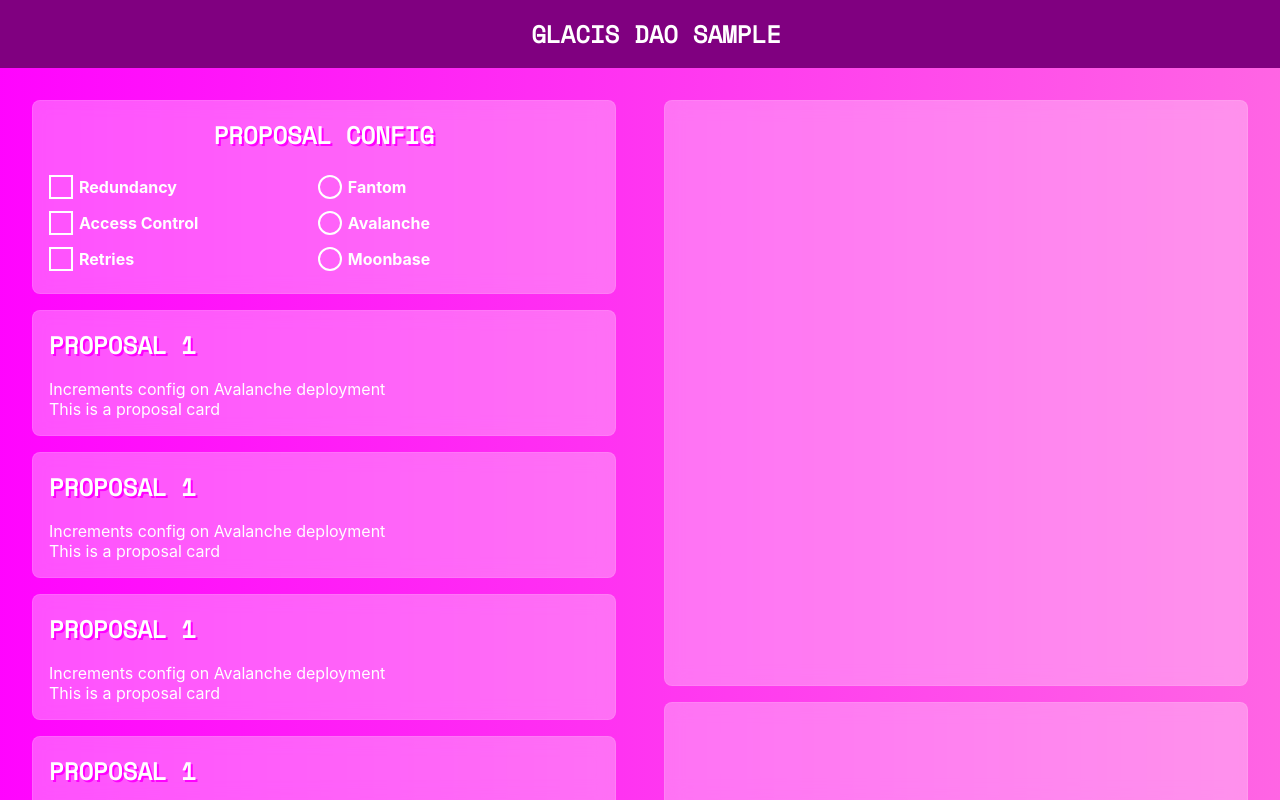
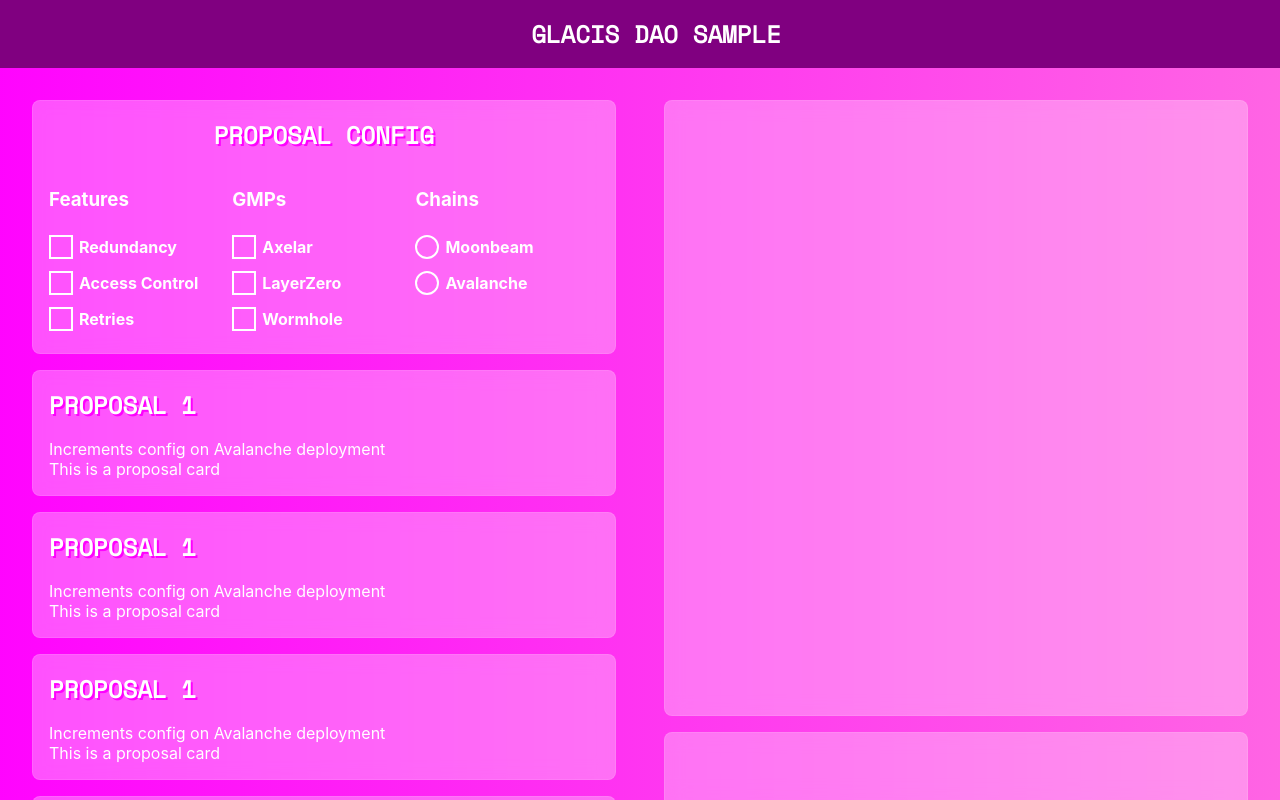
Before and after one commit to jboetticher/dao-demo, a React (Create React App) app: page / in a window 1280 px wide. Built offline with nearby package versions, Linux system fonts and the light colour scheme.

Commit message:
Proposal config

```diff
--- a/src/components/Checklist.js
+++ b/src/components/Checklist.js
@@ -5,7 +5,7 @@ const ChecklistContainer = styled.div`
   display: flex;
   flex-direction: column;
   align-items: flex-start;
-  width: 50%;
+  width: 100%;
 
   & > * {
     margin: 8px 0;
--- a/src/components/ProposalConfig.js
+++ b/src/components/ProposalConfig.js
@@ -1,35 +1,40 @@
 import styled from 'styled-components';
 import { BigCard, CardTitle } from '../StyledComponents';
 import Checklist from './Checklist';
+import RadioGroup from './RadioGroup';
 import { useState } from 'react';
 
 export default () => {
+
+  const glacisOptions = ["Redundancy", "Access Control", "Retries"];
+  const gmpOptions = ["Axelar", "LayerZero", "Wormhole"];
+  const chainOptions = ["Moonbeam", "Avalanche"];
+
+  const handleGlacisOptions = (selections) => {
+    console.log("Updated selections:", selections);
+  };
+
+  const handleGMPOptions = (selections) => {
+    console.log("Updated selections:", selections);
+  }
+
   const handleChainChange = (event) => {
     const selectedChain = event.target.value;
     console.log(`Selected chain: ${selectedChain}`);
-  };
-
-  const options = ["Redundancy", "Access Control", "Retries"];
-
-  const handleChecklistChange = (selections) => {
-    console.log("Updated selections:", selections);
   };
 
   return (
     <BigCard>
       <CardTitle style={{ textAlign: 'center' }}>Proposal Config</CardTitle>
       <ConfigContainer>
-        <Checklist options={options} onChange={handleChecklistChange} />
-        <RadioContainer>
-          <StyledInput id="fantom" type="radio" name="chain" value="fantom" onChange={handleChainChange} />
-          <StyledLabel htmlFor="fantom">Fantom</StyledLabel>
-
-          <StyledInput id="avalanche" type="radio" name="chain" value="avalanche" onChange={handleChainChange} />
-          <StyledLabel htmlFor="avalanche">Avalanche</StyledLabel>
-
-          <StyledInput id="moonbase" type="radio" name="chain" value="moonbase" onChange={handleChainChange} />
-          <StyledLabel htmlFor="moonbase">Moonbase</StyledLabel>
-        </RadioContainer>
+        <ConfigContainerTitle>Features</ConfigContainerTitle>
+        <ConfigContainerTitle>GMPs</ConfigContainerTitle>
+        <ConfigContainerTitle>Chains</ConfigContainerTitle>
+      </ConfigContainer>
+      <ConfigContainer>
+        <Checklist options={glacisOptions} onChange={handleGlacisOptions} />
+        <Checklist options={gmpOptions} onChange={handleGMPOptions} />
+        <RadioGroup options={chainOptions} name="chain" onChange={handleChainChange} />
       </ConfigContainer>
     </BigCard>
   )
@@ -38,57 +43,10 @@ export default () => {
 export const ConfigContainer = styled.div`
   display: flex;
   flex-direction: row;
-  justify-content: space-between;
+  justify-content: space-around;
   align-items: flex-start;
 `;
 
-export const RadioContainer = styled.div`
-  display: flex;
-  flex-direction: column;
-  align-items: left;
+const ConfigContainerTitle = styled.h3`
   width: 50%;
-  margin-right: 12px;
-
-  & > * {
-    margin: 8px 0;
-  }
 `;
-
-export const StyledLabel = styled.label`
-  position: relative;
-  display: inline-block;
-  cursor: pointer;
-  padding-left: 30px;
-  color: white;
-  font-weight: bold;
-
-  &:hover::after {
-    border: 2px solid magenta;
-  }
-
-  &::after {
-    content: "";
-    position: absolute;
-    top: 50%;
-    left: 0;
-    transform: translateY(-50%);
-    height: 20px;
-    width: 20px;
-    border-radius: 50%;
-    border: 2px solid white;
-    background: transparent;
-    transition: all 0.3s ease;
-  }
-`;
-
-export const StyledInput = styled.input`
-  position: absolute;
-  opacity: 0;
-  height: 0;
-  width: 0;
-
-  &:checked + ${StyledLabel}::after {
-    background: magenta;
-    border: 2px solid white;
-  }
-`;
--- /dev/null
+++ b/src/components/RadioGroup.js
@@ -0,0 +1,65 @@
+import React from 'react';
+import styled from 'styled-components';
+
+const RadioGroup = ({ options, name, onChange }) => (
+  <RadioContainer>
+    {options.map((option, index) => (
+      <div key={index}>
+        <StyledInput id={option} type="radio" name={name} value={option} onChange={onChange} />
+        <StyledLabel htmlFor={option}>{option}</StyledLabel>
+      </div>
+    ))}
+  </RadioContainer>
+);
+
+export default RadioGroup;
+
+export const RadioContainer = styled.div`
+  display: flex;
+  flex-direction: column;
+  align-items: left;
+  width: 100%;
+
+  & > div {
+    margin: 8px 0;
+  }
+`;
+
+export const StyledLabel = styled.label`
+  position: relative;
+  display: inline-block;
+  cursor: pointer;
+  padding-left: 30px;
+  color: white;
+  font-weight: bold;
+
+  &:hover::after {
+    border: 2px solid magenta;
+  }
+
+  &::after {
+    content: "";
+    position: absolute;
+    top: 50%;
+    left: 0;
+    transform: translateY(-50%);
+    height: 20px;
+    width: 20px;
+    border-radius: 50%;
+    border: 2px solid white;
+    background: transparent;
+    transition: all 0.3s ease;
+  }
+`;
+
+export const StyledInput = styled.input`
+  position: absolute;
+  opacity: 0;
+  height: 0;
+  width: 0;
+
+  &:checked + ${StyledLabel}::after {
+    background: magenta;
+    border: 2px solid white;
+  }
+`;
```
